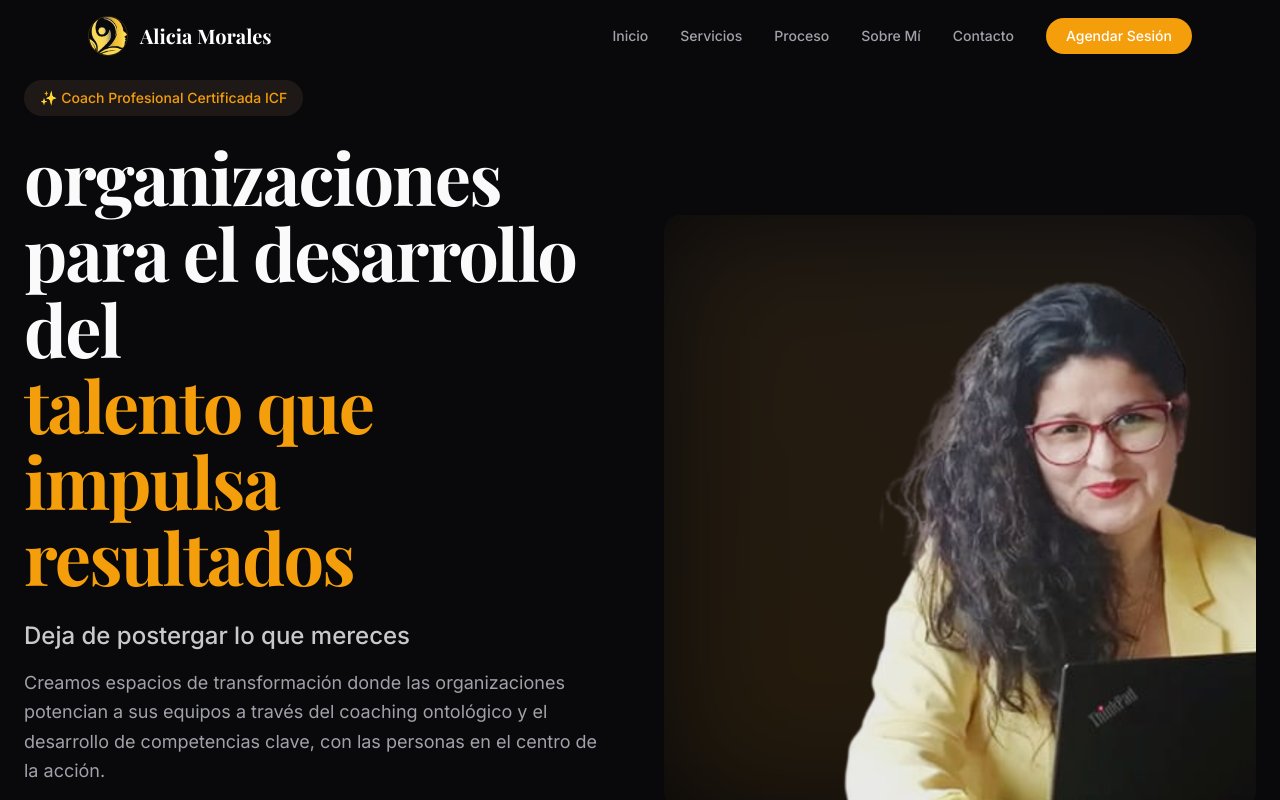
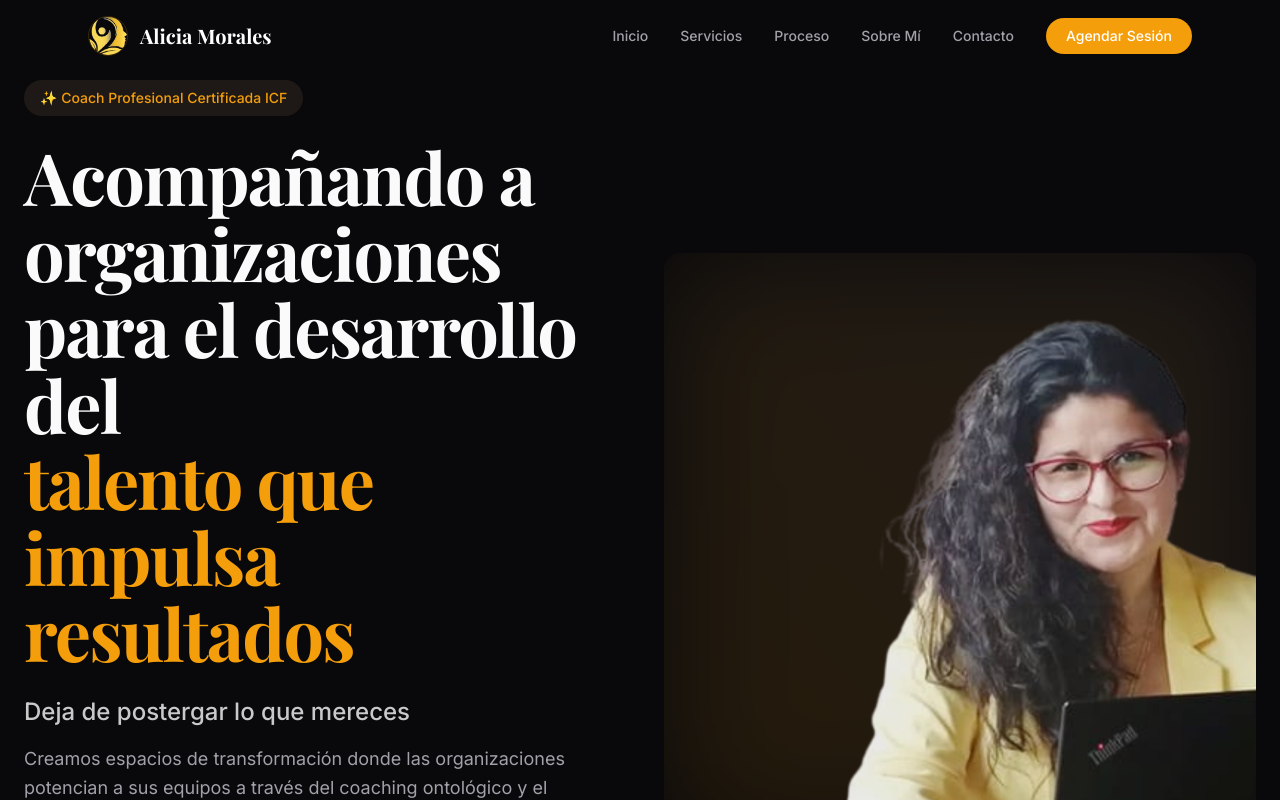
Before and after one commit to mauro6287-blip/alicia-morales-coach, a Next.js app: page / in a window 1280 px wide. Shown: the top 800 px of the page. Built offline with nearby package versions, Linux system fonts and the light colour scheme; a web font is replaced by a local one.

Commit message:
Update Hero section headline

```diff
--- a/sections/Hero.tsx
+++ b/sections/Hero.tsx
@@ -18,7 +18,7 @@ export default function Hero() {
                     {/* Main heading */}
                     <h1 className="mb-6 text-3xl font-bold tracking-tight text-foreground md:text-6xl lg:text-7xl">
                         <span className="font-[family-name:var(--font-playfair)]">
-                            organizaciones para el desarrollo del
+                            Acompañando a organizaciones para el desarrollo del
                         </span>
                         <br />
                         <span className="font-[family-name:var(--font-playfair)] text-primary">
```
